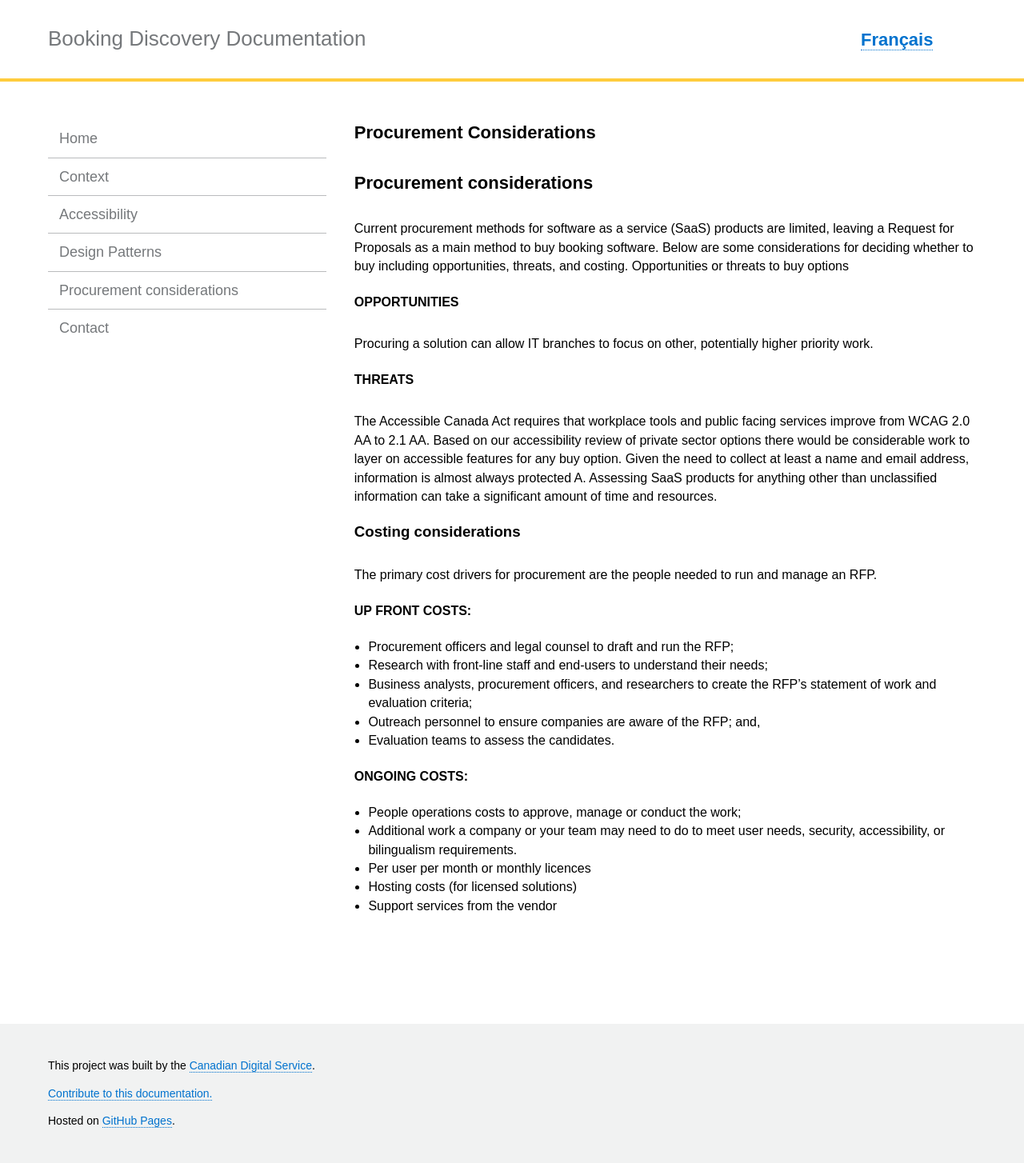
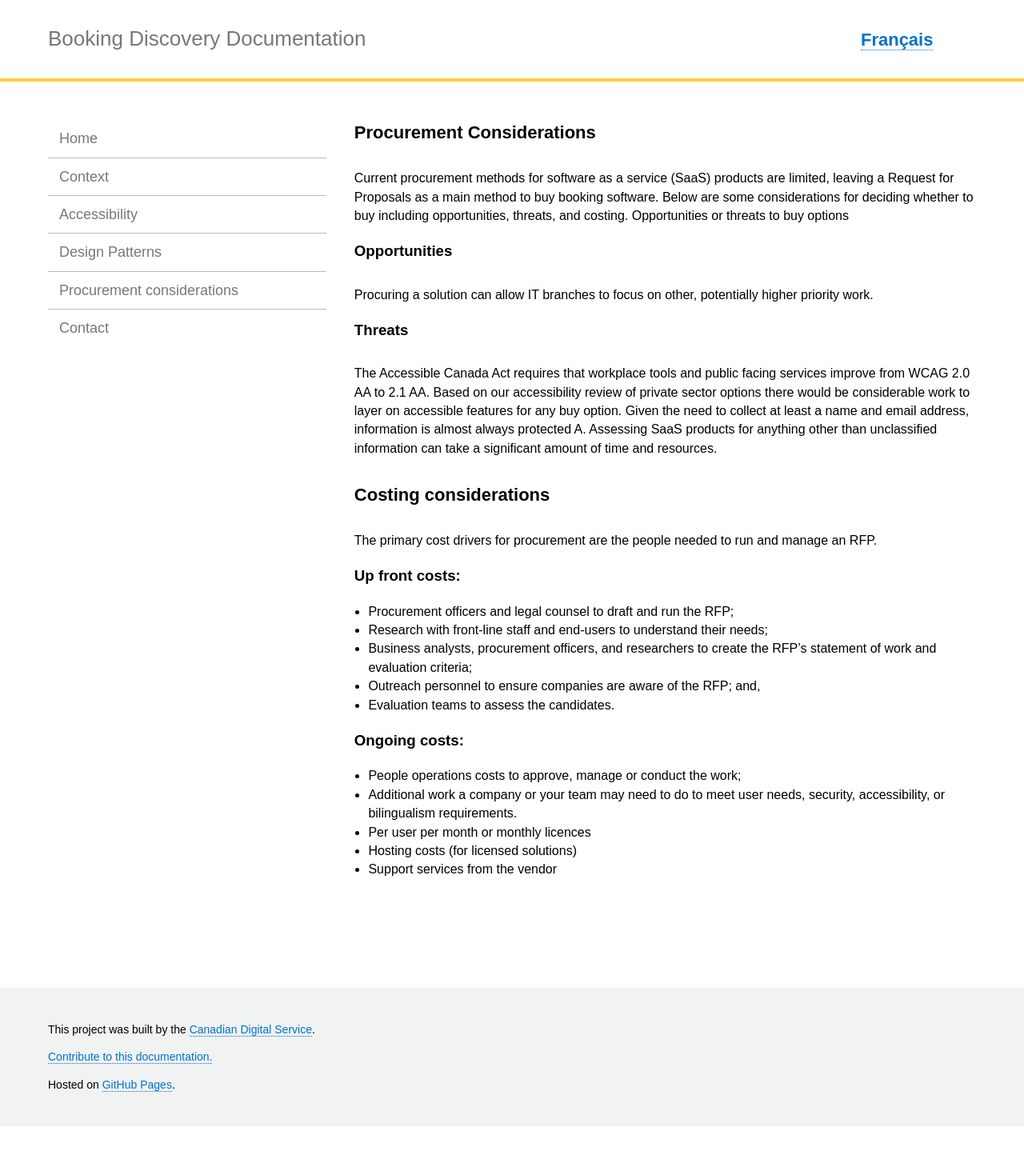
Before and after one commit to cds-snc/booking-documentation, a Jekyll site: the page built from _pages/en/procurement-considerations.md, in a window 1280 px wide. Shown: the whole page at 80% size. Built offline with Jekyll 4.4.1, drawn with Linux system fonts in a browser that asks for light colours; after the commit the page ends 1408 px from its top, so only the background shows below that.

Commit message:
Update procurement-considerations.md
Updated headings to 1 - 3

```diff
--- a/_pages/en/procurement-considerations.md
+++ b/_pages/en/procurement-considerations.md
@@ -6,30 +6,28 @@ permalink: "/procurement-considerations/"
 trans_url: "/considerations-relatives-a-lapprovisionnement/"
 ---
 
-## Procurement considerations
-
 Current procurement methods for software as a service (SaaS) products are limited, leaving a Request for Proposals as a main method to buy booking software. Below are some considerations for deciding whether to buy including opportunities, threats, and costing.
 Opportunities or threats  to buy options
 
-#### Opportunities
+### Opportunities
 Procuring a solution can allow IT branches to focus on other, potentially higher priority work.
 
-#### Threats
+### Threats
 The Accessible Canada Act requires that workplace tools and public facing services improve from WCAG 2.0 AA to 2.1 AA. Based on our accessibility review of private sector options there would be considerable work to layer on accessible features for any buy option.
 Given the need to collect at least a name and email address, information is almost always protected A. Assessing SaaS products for anything other than unclassified information can take a significant amount of time and resources.
 
-### Costing considerations
+## Costing considerations
 
 The primary cost drivers for procurement are the people needed to run and manage an RFP.
 
-#### Up front costs:
+### Up front costs:
 - Procurement officers and legal counsel to draft and run the RFP;
 - Research with front-line staff and end-users to understand their needs;
 - Business analysts, procurement officers, and researchers to create the RFP’s statement of work and evaluation criteria;
 - Outreach personnel to ensure companies are aware of the RFP; and,
 - Evaluation teams to assess the candidates.
 
-#### Ongoing costs:
+### Ongoing costs:
 - People operations costs to approve, manage or conduct the work;
 - Additional work a company or your team may need to do to meet user needs, security, accessibility, or bilingualism requirements.
 - Per user per month or monthly licences
```
